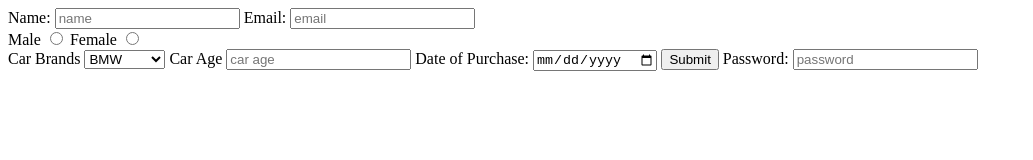
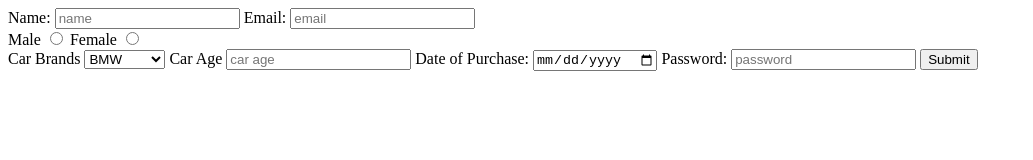
Before and after one commit to acciojob/car-insurance-form-rhutiksahu12, a website: page main.html in a window 1280 px wide. Shown: the whole page, without its empty margins (0-1033 px from the left). Drawn offline with Linux system fonts and the light colour scheme.

Commit message:
created a submission

```diff
--- a/main.html
+++ b/main.html
@@ -36,9 +36,9 @@
 
 <!-- 		<label for="name">Name:</label>
 		<input placeholder="name" id="#name"> -->
+		<label for="password">Password:</label>
+		<input type="password" id="password" placeholder="password" required="required">
 		<button type="submit">Submit</button>
-		<label for="password">Password:</label>
-		<input type="password" id="#password" placeholder="password" required="required">
 	</form>
     <script type="text/javascript" src="./script.js">
 </script>
```
